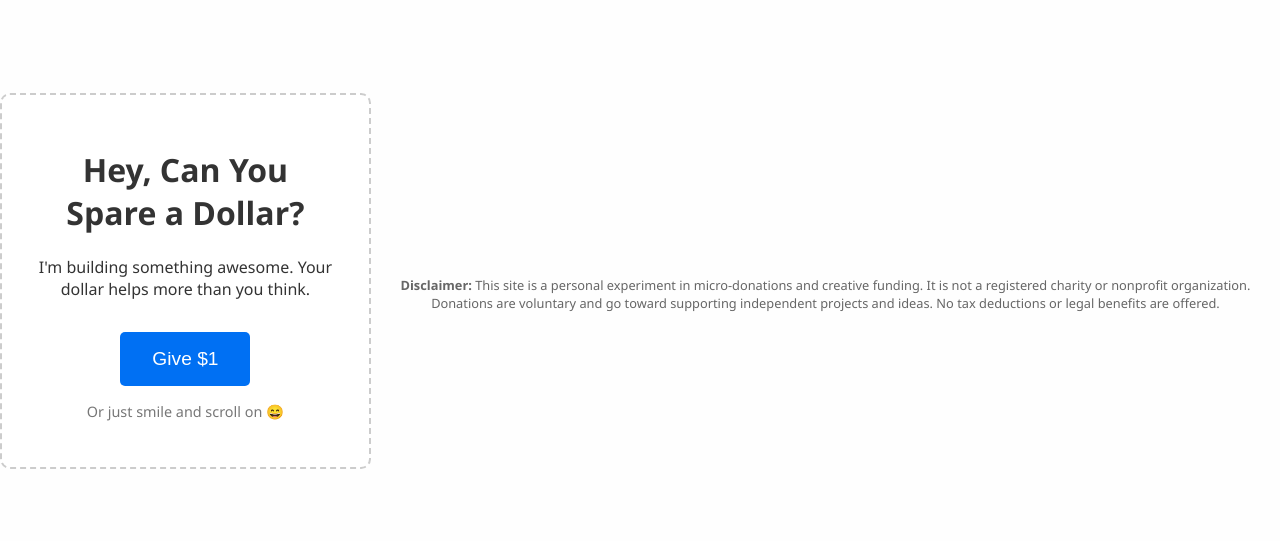
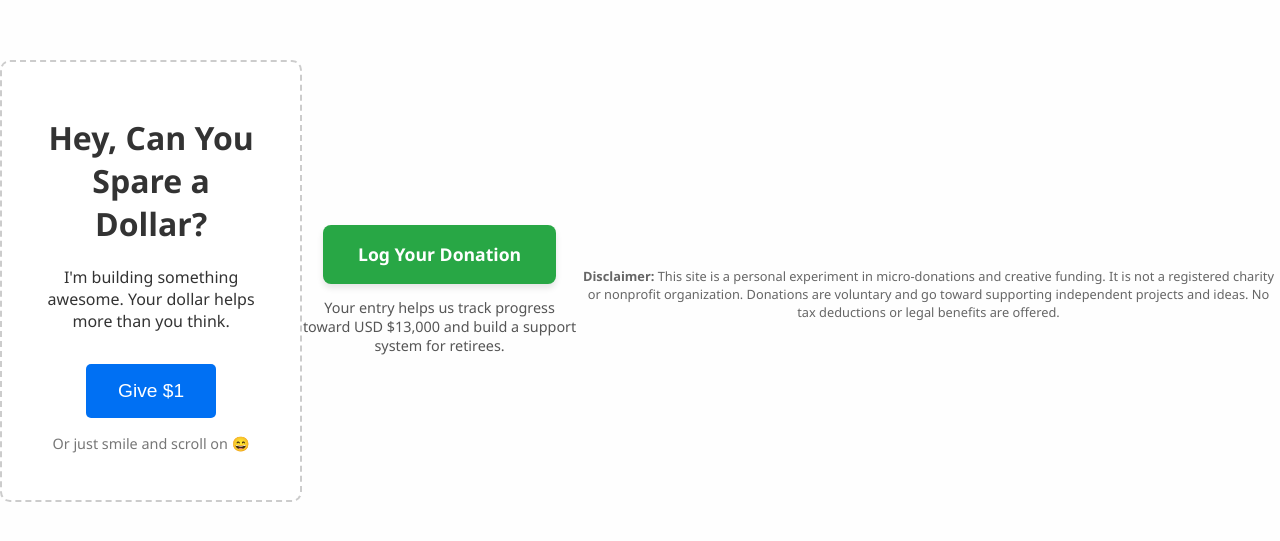
Before and after one commit to rasfonso/justadolla, a plain HTML site: page index.html in a window 1280 px wide. Shown: the part 119-660 px from the top of the page. Drawn offline with Linux system fonts and the light colour scheme.

Commit message:
Update index.html
Added donation log button to homepage

```diff
--- a/index.html
+++ b/index.html
@@ -12,7 +12,16 @@
     <p>I'm building something awesome. Your dollar helps more than you think.</p>
     <button onclick="window.location.href='https://www.paypal.me/rasfonso/1'">Give $1</button>
     <p class="note">Or just smile and scroll on 😄</p>
-  </div><footer style="font-size: 0.8em; text-align: center; margin-top: 2em; color: #666;">
+  </div> <div style="text-align: center; margin-top: 2em;">
+  <a href="https://forms.gle/https://docs.google.com/spreadsheets/d/1QV0hk-LMxq-hS-PuASXAKbvUdCIFnCfzA5wNLIIj2QQ/edit?resourcekey=&gid=1180188158#gid=1180188158" target="_blank"
+     style="display: inline-block; padding: 1em 2em; background-color: #28a745; color: white; font-size: 1.1em; font-weight: bold; text-decoration: none; border-radius: 8px; box-shadow: 0 4px 6px rgba(0,0,0,0.1);">
+    Log Your Donation
+  </a>
+  <p style="margin-top: 1em; font-size: 0.9em; color: #555;">
+    Your entry helps us track progress toward USD $13,000 and build a support system for retirees.
+  </p>
+</div>
+  <footer style="font-size: 0.8em; text-align: center; margin-top: 2em; color: #666;">
   <p><strong>Disclaimer:</strong> This site is a personal experiment in micro-donations and creative funding. It is not a registered charity or nonprofit organization. Donations are voluntary and go toward supporting independent projects and ideas. No tax deductions or legal benefits are offered.</p>
 </footer>
 </body>
```
